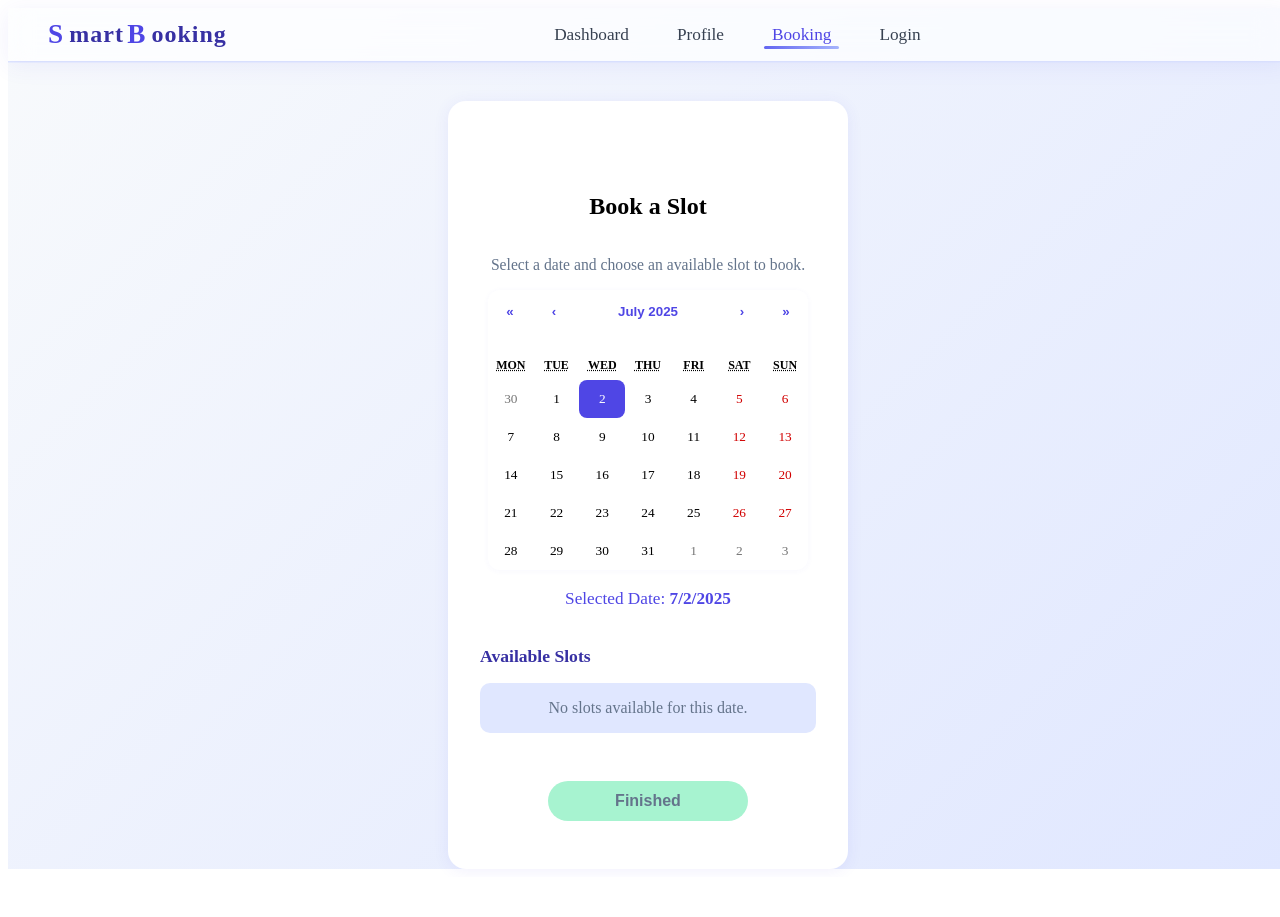
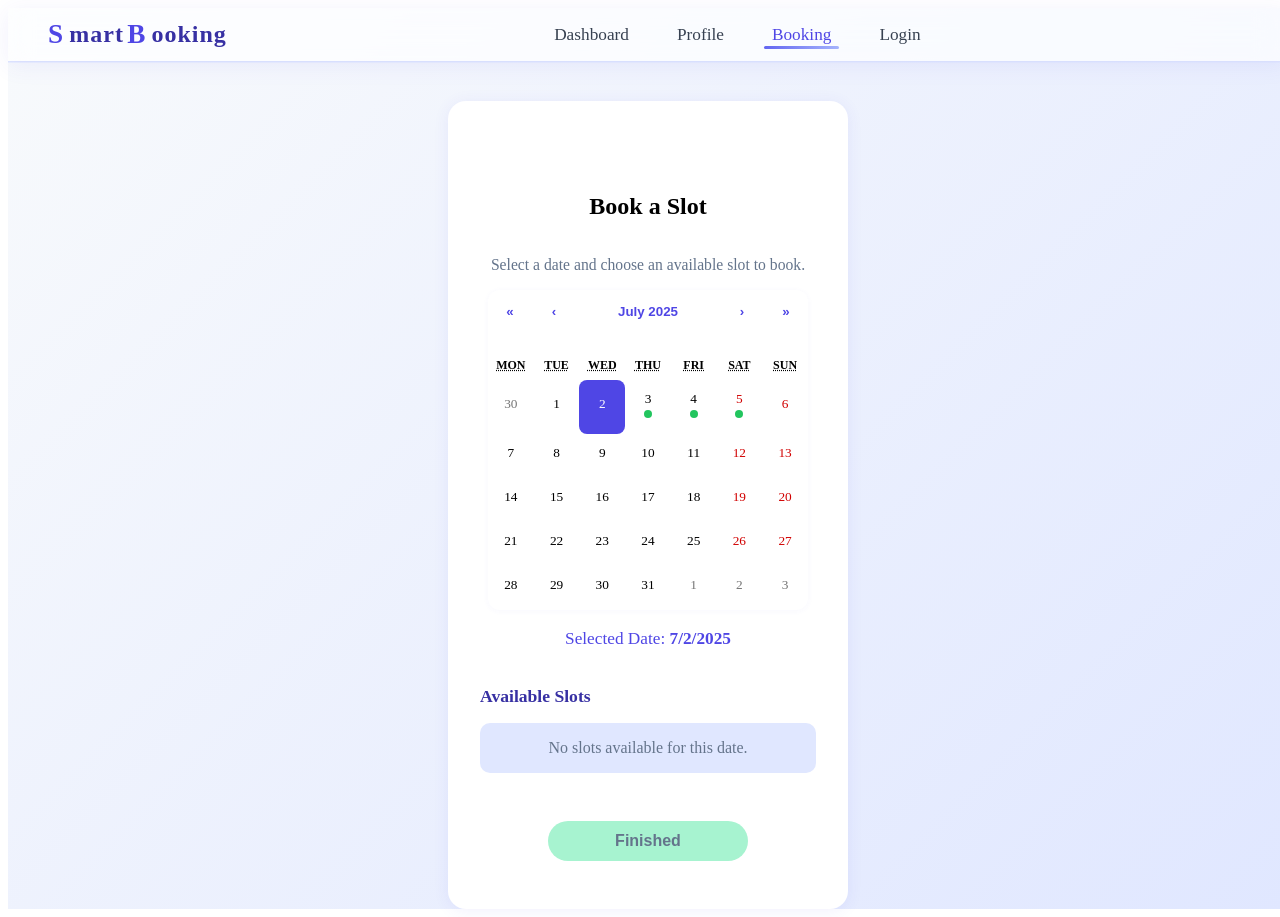
Before and after one commit to idrees31/Smart-Booking-Availability-System, a React (Vite) app: page /booking in a window 1280 px wide. Before the commit the page ends 877 px from the top, so only its background shows below. Built offline with nearby package versions, Linux system fonts and the light colour scheme.

Commit message:
Feature: Slot availability visualization (colored dots) on Booking calendar

```diff
--- a/src/pages/Booking.jsx
+++ b/src/pages/Booking.jsx
@@ -73,6 +73,26 @@ const Booking = () => {
             onChange={setDate}
             value={date}
             className="booking-calendar"
+            tileContent={({ date }) => {
+              const dateStr = formatDate(date);
+              const slots = slotsByDate[dateStr] || [];
+              const booked = bookedSlots[dateStr] || [];
+              if (!slots.length) return null;
+              let color = '#22c55e'; // green
+              if (booked.length === slots.length) color = '#dc2626'; // red
+              else if (booked.length > 0) color = '#eab308'; // yellow
+              return (
+                <div style={{ display: 'flex', justifyContent: 'center', marginTop: 2 }}>
+                  <span style={{
+                    display: 'inline-block',
+                    width: 8,
+                    height: 8,
+                    borderRadius: '50%',
+                    background: color,
+                  }}></span>
+                </div>
+              );
+            }}
           />
         </div>
         <div className="selected-date">
@@ -259,6 +279,10 @@ const Booking = () => {
     gap: 0.5rem;
   }
 }
+.booking-calendar .react-calendar__tile {
+  position: relative;
+  padding-bottom: 1.2em;
+}
 `}</style>
     </div>
   );
```
